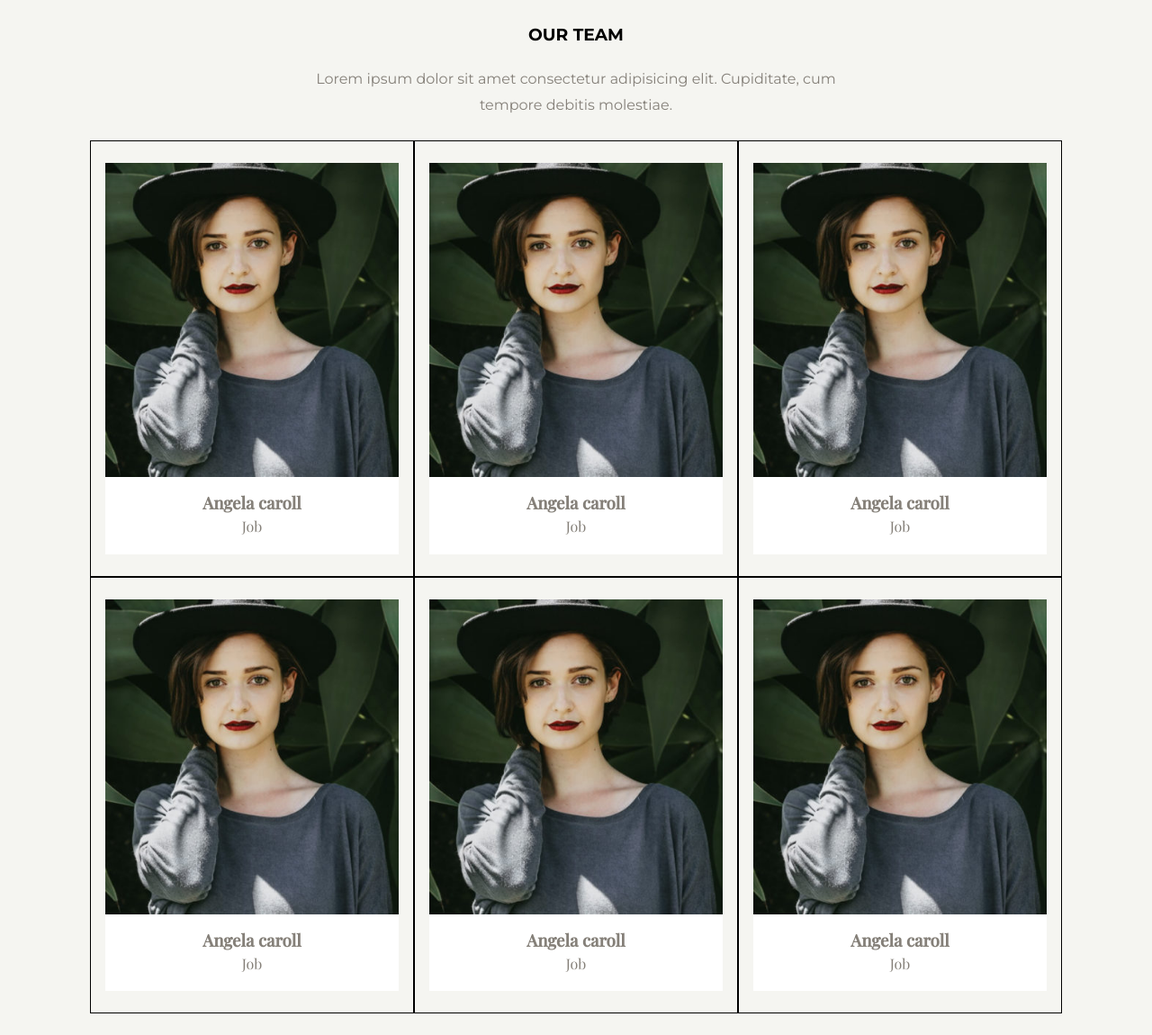
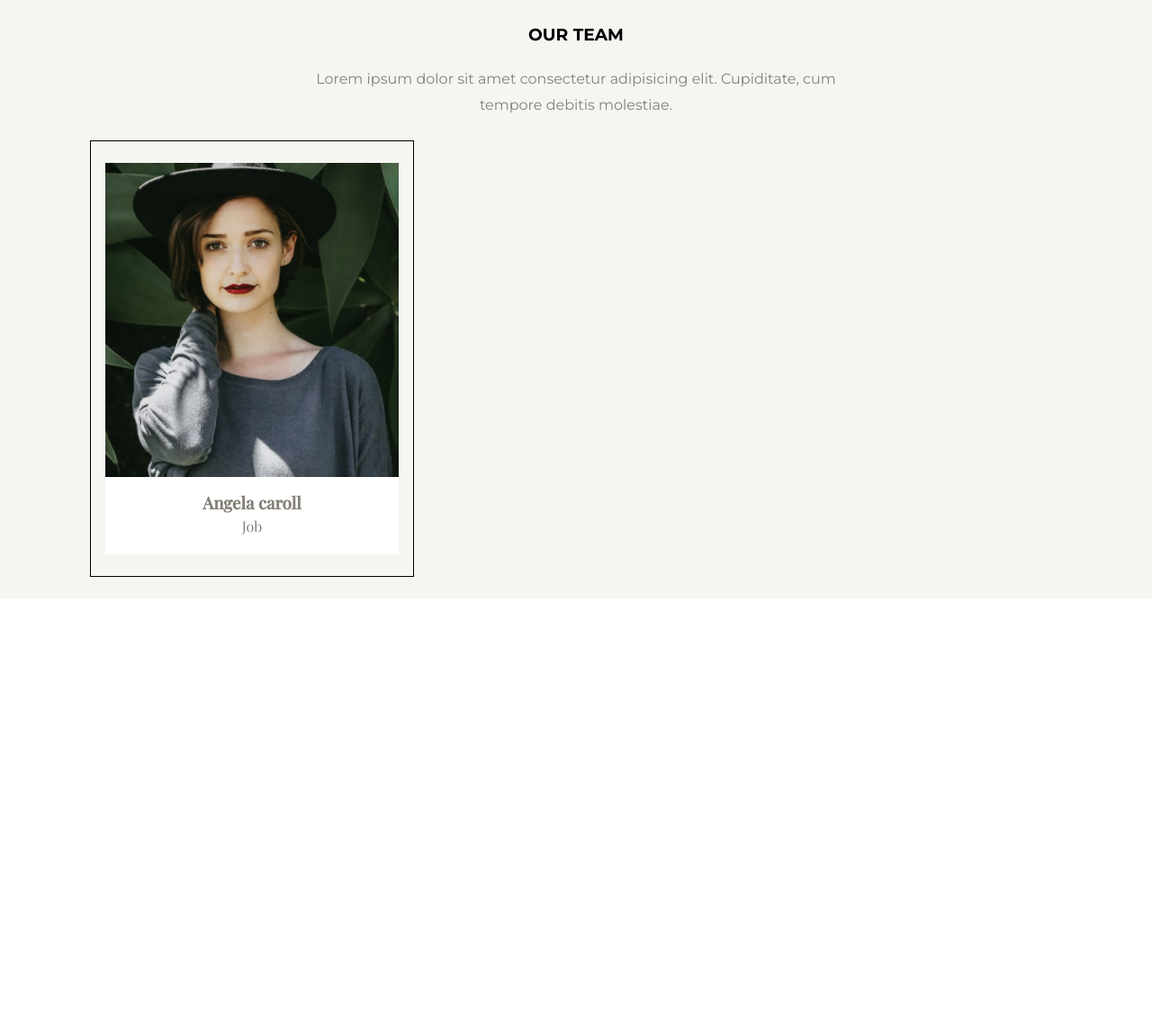
Before and after one commit to AndreaMinelli/js-our-team, a plain HTML site: page index.html in a window 1280 px wide. Shown: the part 21-1171 px from the top of the page at 90% size. After the commit the page ends 800 px from the top, so only its background shows below. Drawn offline with nearby package versions, Linux system fonts and the light colour scheme.

Commit message:
Targhettizzata row

```diff
--- a/index.html
+++ b/index.html
@@ -42,76 +42,6 @@
               </div>
             </div>
           </div>
-          <div class="col">
-            <div class="card">
-              <figure>
-                <img
-                  src="img/angela-caroll-chief-editor.jpg"
-                  alt="angela-caroll-chief-editor"
-                />
-              </figure>
-              <div class="worker">
-                <h3>Angela caroll</h3>
-                <p>Job</p>
-              </div>
-            </div>
-          </div>
-          <div class="col">
-            <div class="card">
-              <figure>
-                <img
-                  src="img/angela-caroll-chief-editor.jpg"
-                  alt="angela-caroll-chief-editor"
-                />
-              </figure>
-              <div class="worker">
-                <h3>Angela caroll</h3>
-                <p>Job</p>
-              </div>
-            </div>
-          </div>
-          <div class="col">
-            <div class="card">
-              <figure>
-                <img
-                  src="img/angela-caroll-chief-editor.jpg"
-                  alt="angela-caroll-chief-editor"
-                />
-              </figure>
-              <div class="worker">
-                <h3>Angela caroll</h3>
-                <p>Job</p>
-              </div>
-            </div>
-          </div>
-          <div class="col">
-            <div class="card">
-              <figure>
-                <img
-                  src="img/angela-caroll-chief-editor.jpg"
-                  alt="angela-caroll-chief-editor"
-                />
-              </figure>
-              <div class="worker">
-                <h3>Angela caroll</h3>
-                <p>Job</p>
-              </div>
-            </div>
-          </div>
-          <div class="col">
-            <div class="card">
-              <figure>
-                <img
-                  src="img/angela-caroll-chief-editor.jpg"
-                  alt="angela-caroll-chief-editor"
-                />
-              </figure>
-              <div class="worker">
-                <h3>Angela caroll</h3>
-                <p>Job</p>
-              </div>
-            </div>
-          </div>
         </div>
       </section>
     </main>
--- a/js/script.js
+++ b/js/script.js
@@ -47,3 +47,6 @@ const team = [
     image: "barbara-ramos-graphic-designer.jpg",
   },
 ];
+
+//Targhettizzo gli elementi in pagina
+const row = document.querySelector("#our-team .row");
```
